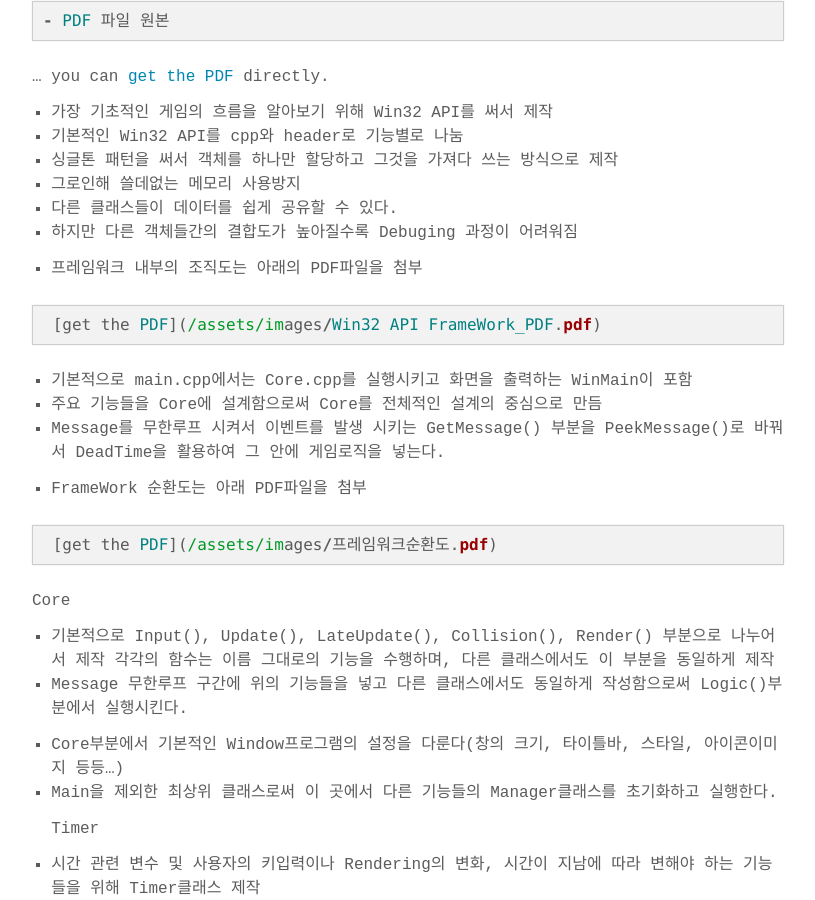
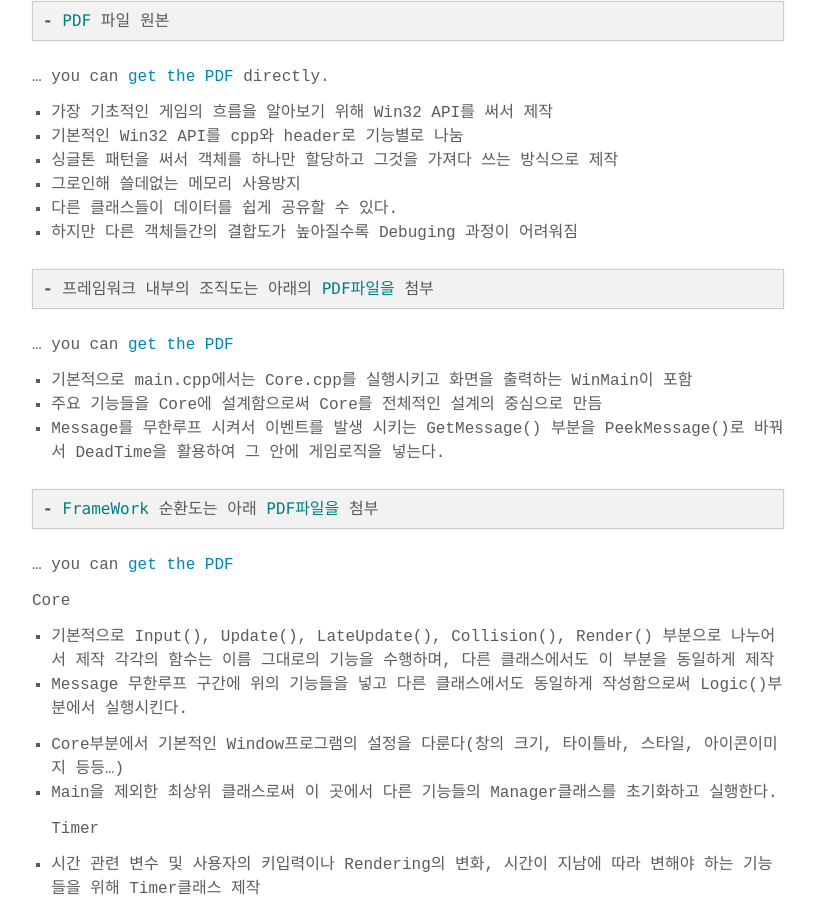
Before and after one commit to kossw123/8iiow, a Jekyll site: the page built from _posts/2019-02-04-untitled-post.md, in a window 1280 px wide and 900 px high, scrolled down 1185 px. Shown: the whole window, without its empty margins (232-1047 px from the left). Built offline with Jekyll 4.4.1, drawn with Linux system fonts in a browser that asks for light colours; some web fonts are replaced.

Commit message:
Update 2019-02-04-untitled-post.md

```diff
--- a/_posts/2019-02-04-untitled-post.md
+++ b/_posts/2019-02-04-untitled-post.md
@@ -57,11 +57,10 @@ Portfollio 정리
  - 다른 클래스들이 데이터를 쉽게 공유할 수 있다.
 - 하지만 다른 객체들간의 결합도가 높아질수록 Debuging 과정이 어려워짐
 
+{% highlight ruby %}
 - 프레임워크 내부의 조직도는 아래의 PDF파일을 첨부
-
-{% highlight ruby %}
- [get the PDF]({{ "/assets/images/Win32 API FrameWork_PDF.pdf" }})
 {% endhighlight %}
+... you can [get the PDF]({{ "/assets/images/Win32 API FrameWork_PDF.pdf" }})
 
 
 
@@ -70,11 +69,11 @@ Portfollio 정리
 - Message를 무한루프 시켜서 이벤트를 발생 시키는 GetMessage() 부분을 PeekMessage()로 바꿔서
   DeadTime을 활용하여 그 안에 게임로직을 넣는다.
 
-- FrameWork 순환도는 아래 PDF파일을 첨부
 
 {% highlight ruby %}
- [get the PDF]({{ "/assets/images/프레임워크순환도.pdf" }})
+- FrameWork 순환도는 아래 PDF파일을 첨부
 {% endhighlight %}
+... you can [get the PDF]({{ "/assets/images/프레임워크순환도.pdf" }})
 
 
 
```
